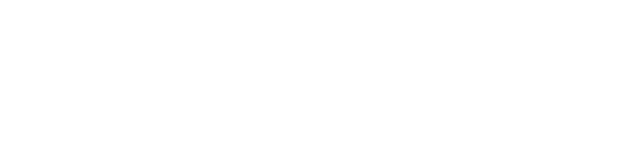
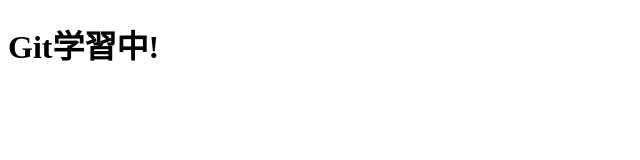
Before and after one commit to musan-code/git_tutorial, a plain HTML site: page index.html in a window 1280 px wide. Shown: the whole page, without its empty margins (0-640 px from the left). Drawn offline with Linux system fonts and the light colour scheme.

Commit message:
git diffを追記

```diff
--- a/index.html
+++ b/index.html
@@ -9,7 +9,9 @@
 </head>
 
 <body>
-
+  <div>
+    <h1>Git学習中!</h1>
+  </div>
 </body>
 
 </html>
```
